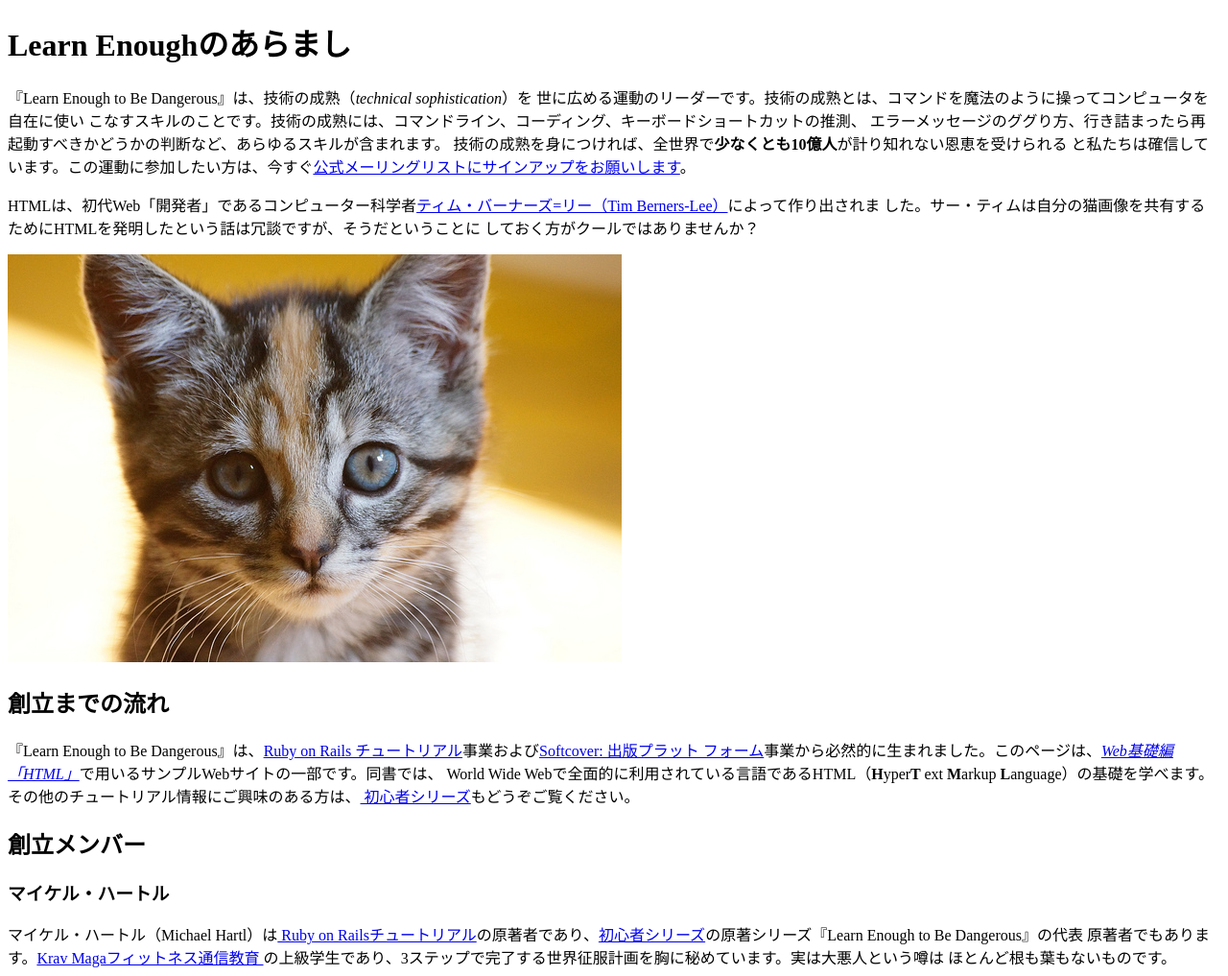
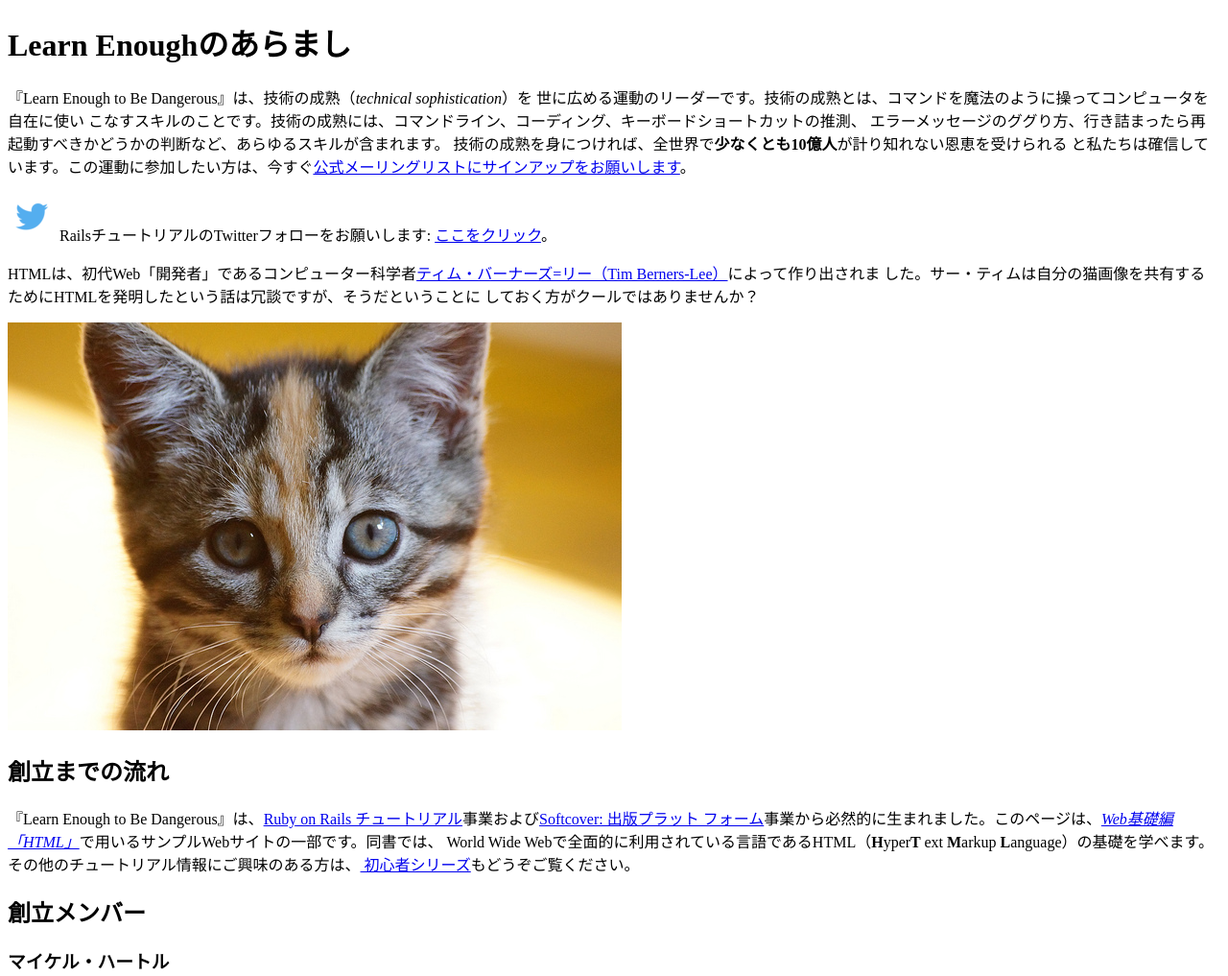
Before and after one commit to taisei0514/sample_website, a plain HTML site: page index.html in a window 1280 px wide. Shown: the top 1017 px of the page at 96% size. Drawn offline with Linux system fonts and the light colour scheme.

Commit message:
Add content and some images

```diff
--- a/index.html
+++ b/index.html
@@ -16,6 +16,17 @@
         と私たちは確信しています。この運動に参加したい方は、今すぐ<a href="https://learnenough.com/
         email">公式メーリングリストにサインアップをお願いします</a>。
       </p>
+
+      <p>
+        <a href="https://twitter.com/RailsTutorialJP" target="_blank"
+        rel="noopener" style="text-decoration: none;">
+          <img src="images/small_twitter_logo.png">
+        </a>
+        RailsチュートリアルのTwitterフォローをお願いします:
+        <a href="https://twitter.com/RailsTutorialJP"
+           target="_blank" rel="noopener">ここをクリック</a>。
+      </p>
+
       <p>
         HTMLは、初代Web「開発者」であるコンピューター科学者<a href="https://ja.wikipedia.org/wiki/
         %E3%83%86%E3%82%A3%E3%83%A0%E3%83%BB%E3%83%90%E3%83%BC%E3%83%8A%E3%83%BC%E3%82%BA%EF
@@ -24,7 +35,9 @@
         しておく方がクールではありませんか？
       </p>
 
-      <img src="images/kitten.jpg" alt="愛くるしい子猫">
+      <a href="https://www.flickr.com/photos/deborah_s_perspective/14144861329">
+        <img src="images/kitten.jpg" alt="愛くるしい子猫">
+      </a>
 
     <h2>創立までの流れ</h2>
       <p>
```
Also changed, not shown: images/small_twitter_logo.png (added).
